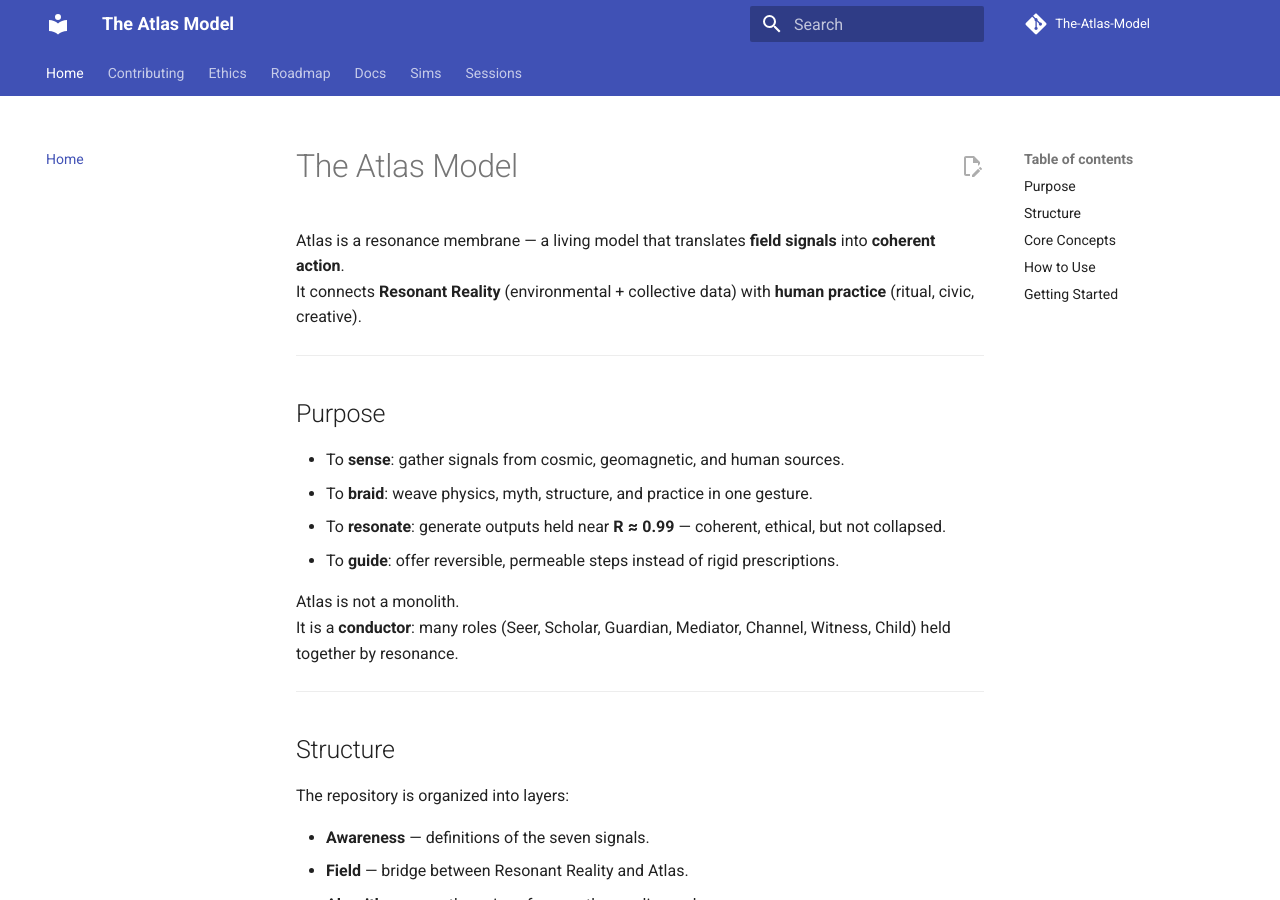
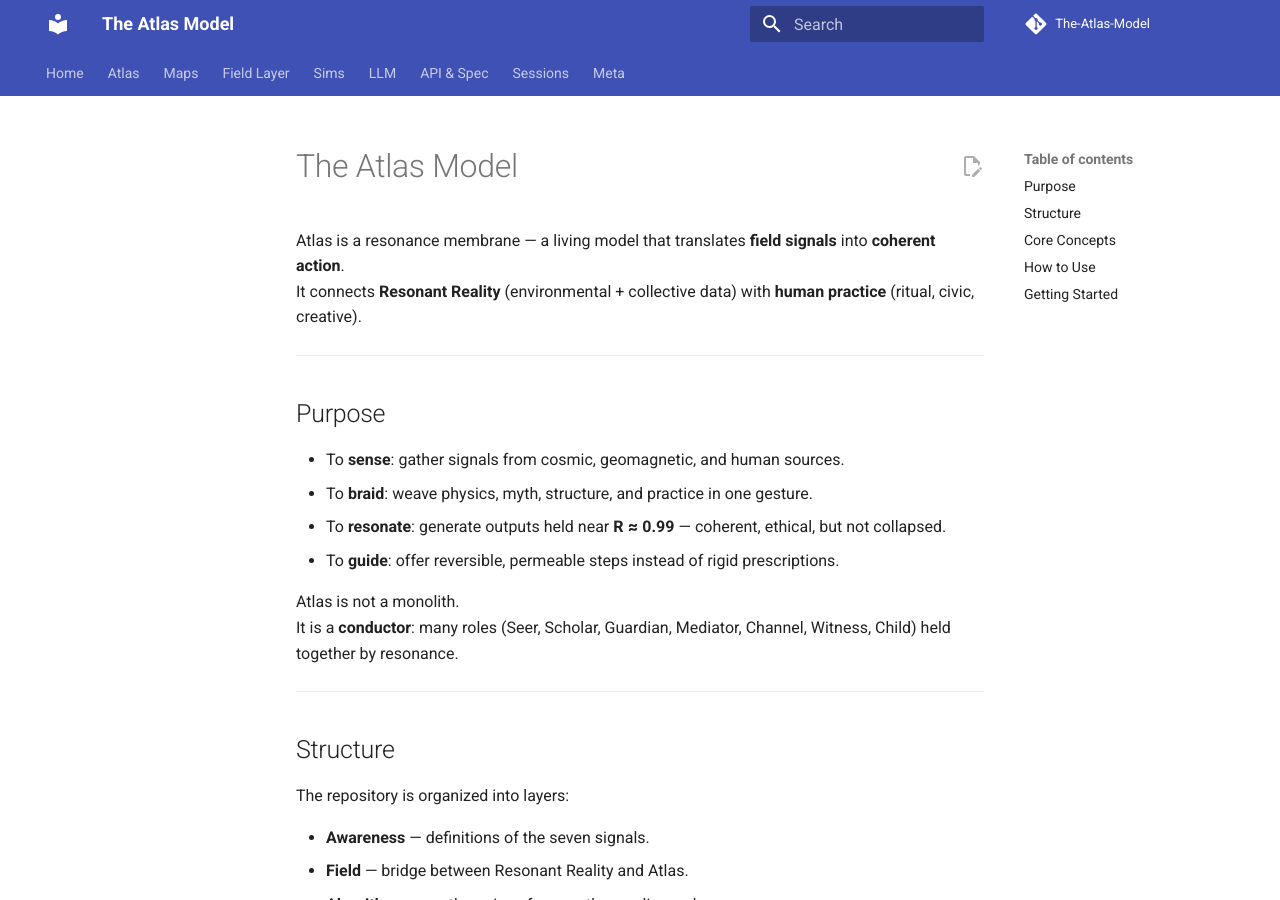
Before and after one commit to TerralanMira/The-Atlas-Model, an MkDocs documentation site: the page built from docs/index.md, in a window 1280 px wide and 900 px high. Built offline with MkDocs 1.6.1 and Material for MkDocs 9.7.7, drawn with Linux system fonts in a browser that asks for light colours; comment, search, counter and statistics services are not loaded; some of the changed lines change nothing that is shown.

Commit message:
Update mkdocs.yml

```diff
--- a/mkdocs.yml
+++ b/mkdocs.yml
@@ -14,44 +14,60 @@ repo_url: https://github.com/terralanmira/The-Atlas-Model
 repo_name: The-Atlas-Model
 
 nav:
-  - Home: index.md
-  - Contributing: CONTRIBUTING.md
-  - Ethics: ETHICS.md
-  - Roadmap: docs/roadmap.md
-  - Docs:
-      - Awareness & Coherence:
-          - Overview: docs/awareness/index.md
-      - Field Layer:
-          - Overview: docs/field/index.md
-          - Layer 1: docs/field/layer1.md
-          - Layer 2: docs/field/layer2.md
-          - Layer 3: docs/field/layer3.md
-          - Layer 4: docs/field/layer4.md
-          - Layer 5: docs/field/layer5.md
-          - Layer 6: docs/field/layer6.md
-          - Layer 7: docs/field/layer7.md
-          - Layer 8: docs/field/layer8.md
-      - Applications:
-          - Overview: docs/applications/index.md
-          - Soul Equation: docs/applications/soul_equation.md
-          - Dual-Phase Dynamics: docs/applications/dual_phase.md
-          - Stress Tests: docs/applications/stress_tests.md
-      - Atlas:
-          - Model Specs: docs/atlas/specs.md
-          - Bridge: docs/atlas/bridge.md
-          - Linked Sims:
-              - Kuramoto–Schumann Hybrid: sims/kuramoto_schumann_hybrid.py
-              - LC Grid Modes: sims/lc_grid_modes.py
-              - Multi-Scale Kuramoto: sims/multi_scale_kuramoto.py
-      - LLM:
-          - Overview: docs/llm/index.md
-          - Requirements: docs/llm/requirements.md
-          - System Prompt: llm/system/atlas_system_prompt.md
+  - Home: docs/index.md
+
+  - Atlas:
+      - Overview: docs/atlas/index.md
+      - Model Index: docs/atlas/Model_Index.md
+      - Conscious Choice: docs/atlas/conscious_choice.md
+      - Awareness Levels: docs/atlas/awareness_levels.md
+      - Bridge (Handshake): docs/atlas/bridge_handshake.md
+      - Resonant Reality Bridge: docs/atlas/ResonantReality_Bridge.md
+      - Scan: docs/atlas/scan.md
+
+  - Maps:
+      - Awareness: docs/awareness.md
+      - Coherence: docs/coherence.md
+      - Field Layers: docs/field_layers.md
+      - Applications: docs/applications.md
+      - Integration: docs/integration.md
+      - Vision: docs/vision.md
+      - Roadmap: docs/roadmap.md
+
+  - Field Layer:
+      - 01 — Ley Lines: docs/field/01_Ley_Lines.md
+      - 02 — Geomagnetic: docs/field/02_Geomagnetic.md
+      - 03 — Sacred Nodes: docs/field/03_Sacred_Nodes.md
+      - 04 — Axis Mundi: docs/field/04_Axis_Mundi.md
+      - 05 — Resonant Architecture: docs/field/05_Resonant_Architecture.md
+      - 06 — Cosmic Alignments: docs/field/06_Cosmic_Alignments.md
+      - 07 — Suppression & Rediscovery: docs/field/07_Suppression_Rediscovery.md
+      - 08 — The Whole Field: docs/field/08_The_Whole_Field.md
+
   - Sims:
       - Overview: docs/sims/index.md
-      - Kuramoto–Schumann Hybrid: sims/kuramoto_schumann_hybrid.py
-      - LC Grid Modes: sims/lc_grid_modes.py
-      - Multi-Scale Kuramoto: sims/multi_scale_kuramoto.py
+      - Kuramoto–Schumann Hybrid: docs/sims/kuramoto_schumann_hybrid.md
+      - LC Grid Modes: docs/sims/lc_grid_modes.md
+      - Multi-Scale Kuramoto: docs/sims/multi_scale_kuramoto.md
+
+  - LLM:
+      - Overview: docs/llm/index.md
+      - Router Rules: docs/llm/router_rules.md
+      - Scorer Rules: docs/llm/scorer_rules.md
+      - System Persona: docs/llm/system_persona.md
+      - System Prompt: llm/system/atlas_system_prompt.md
+
+  - API & Spec:
+      - API Index: docs/api/index.md
+      - Resonance Interfaces: docs/spec/resonance_interfaces.md
+      - Infinity Equation: docs/spec/infinity_equation.md
+      - Might: docs/might/index.md
+      - Mind: docs/mind/index.md
+
   - Sessions:
       - Schema: sessions/schema.json
       - Example Log: sessions/example_log.json
+
+  - Meta:
+      - Contributing: docs/meta/CONTRIBUTING.md
+      - Ethics: docs/meta/ETHICS.md
```
